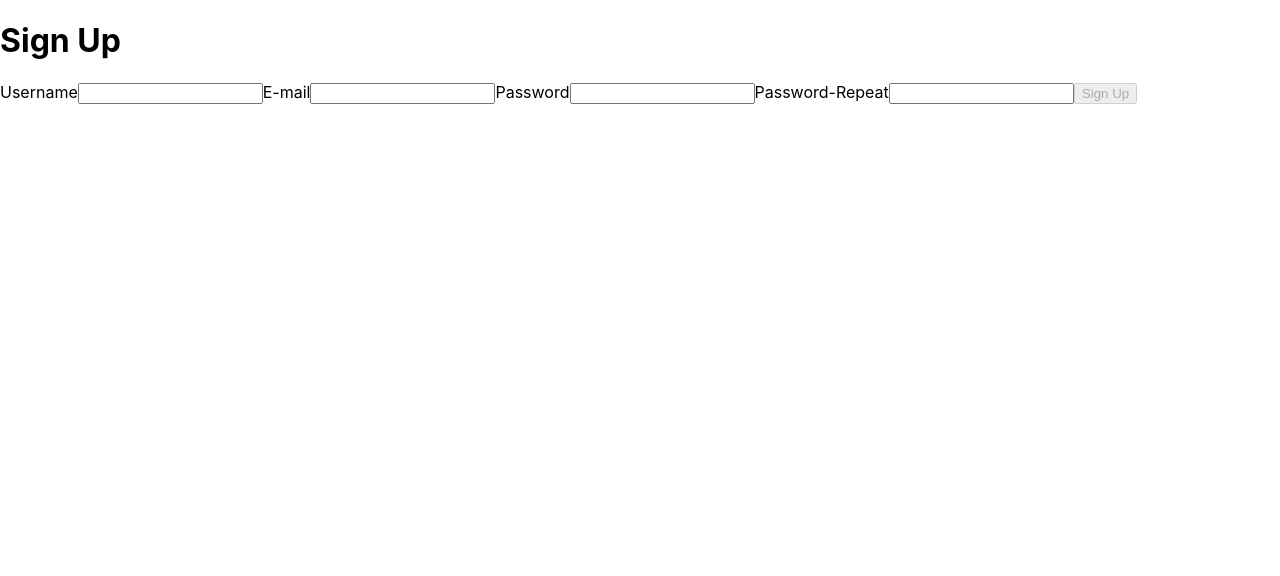
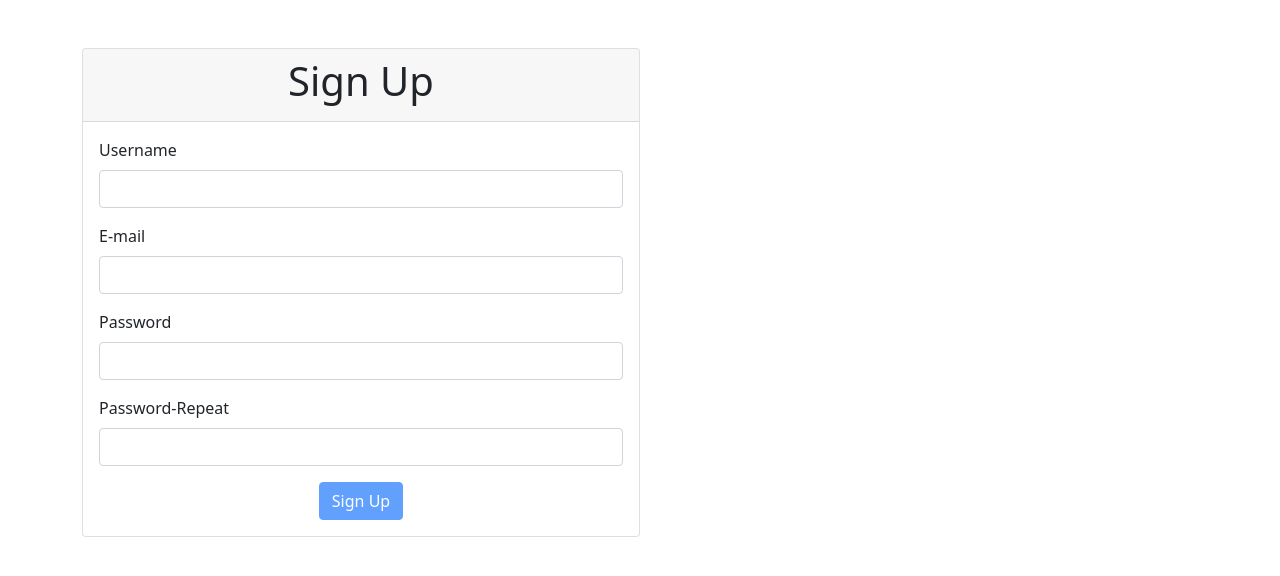
Before and after one commit to TheMadLord-study/react-testing, a React (Create React App) app: page / in a window 1280 px wide. Shown: the top 576 px of the page. Built offline with nearby package versions, Linux system fonts and the light colour scheme.

Commit message:
added bootstrap

```diff
--- a/package.json
+++ b/package.json
@@ -43,5 +43,6 @@
 	},
 	"devDependencies": {
 		"msw": "^0.36.0"
+	},
+	"proxy": "http://localhost:8080"
 }
-}
--- a/public/index.html
+++ b/public/index.html
@@ -15,6 +15,12 @@
       user's mobile device or desktop. See https://developers.google.com/web/fundamentals/web-app-manifest/
     -->
 		<link rel="manifest" href="%PUBLIC_URL%/manifest.json" />
+		<link
+			href="https://cdn.jsdelivr.net/npm/bootstrap@5.1.3/dist/css/bootstrap.min.css"
+			rel="stylesheet"
+			integrity="sha384-1BmE4kWBq78iYhFldvKuhfTAU6auU8tT94WrHftjDbrCEXSU1oBoqyl2QvZ6jIW3"
+			crossorigin="anonymous"
+		/>
 		<!--
       Notice the use of %PUBLIC_URL% in the tags above.
       It will be replaced with the URL of the `public` folder during the build.
--- a/src/App.tsx
+++ b/src/App.tsx
@@ -1,7 +1,11 @@
 import SignUpPage from "./pages/SignUpPage";
 
 function App() {
-	return <SignUpPage />;
+	return (
+		<div className="container">
+			<SignUpPage />
+		</div>
+	);
 }
 
 export default App;
--- a/src/index.css
+++ /dev/null
@@ -1,13 +0,0 @@
-body {
-  margin: 0;
-  font-family: -apple-system, BlinkMacSystemFont, 'Segoe UI', 'Roboto', 'Oxygen',
-    'Ubuntu', 'Cantarell', 'Fira Sans', 'Droid Sans', 'Helvetica Neue',
-    sans-serif;
-  -webkit-font-smoothing: antialiased;
-  -moz-osx-font-smoothing: grayscale;
-}
-
-code {
-  font-family: source-code-pro, Menlo, Monaco, Consolas, 'Courier New',
-    monospace;
-}
--- a/src/pages/SignUpPage.tsx
+++ b/src/pages/SignUpPage.tsx
@@ -31,34 +31,72 @@ const SignUpPage = () => {
 			password: form.password,
 		};
 
-		axios.post("api/1.0/users", body);
+		axios.post("/api/1.0/users", body);
 	};
 
 	return (
-		<div>
-			<form onSubmit={submit}>
-				<h1>Sign Up</h1>
-				<label htmlFor="username">Username</label>
-				<input id="username" value={form.username} onChange={onChange} />
-				<label htmlFor="email">E-mail</label>
-				<input id="email" value={form.email} onChange={onChange} />
-				<label htmlFor="password">Password</label>
+		<div className="col-lg-6 col-md-8">
+			<form className="card mt-5" onSubmit={submit}>
+				<div className="card-header">
+					<h1 className="text-center">Sign Up</h1>
+				</div>
+				<div className="card-body">
+					<div className="mb-3">
+						<label className="form-label" htmlFor="username">
+							Username
+						</label>
 						<input
+							className="form-control"
+							id="username"
+							value={form.username}
+							onChange={onChange}
+						/>
+					</div>
+					<div className="mb-3">
+						<label className="form-label" htmlFor="email">
+							E-mail
+						</label>
+						<input
+							className="form-control"
+							id="email"
+							value={form.email}
+							onChange={onChange}
+						/>
+					</div>
+					<div className="mb-3">
+						<label className="form-label" htmlFor="password">
+							Password
+						</label>
+						<input
+							className="form-control"
 							id="password"
 							type="password"
 							value={form.password}
 							onChange={onChange}
 						/>
-				<label htmlFor="passwordRepeat">Password-Repeat</label>
+					</div>
+					<div className="mb-3">
+						<label className="form-label" htmlFor="passwordRepeat">
+							Password-Repeat
+						</label>
 						<input
+							className="form-control"
 							id="passwordRepeat"
 							type="password"
 							value={form.passwordRepeat}
 							onChange={onChange}
 						/>
-				<button type="submit" disabled={disabled}>
+					</div>
+					<div className="text-center">
+						<button
+							className="btn btn-primary"
+							type="submit"
+							disabled={disabled}
+						>
 							Sign Up
 						</button>
+					</div>
+				</div>
 			</form>
 		</div>
 	);
```
Also changed, not shown: src/index.tsx (+8 -9 lines). Lines whose indentation alone changed are shown as unchanged.
